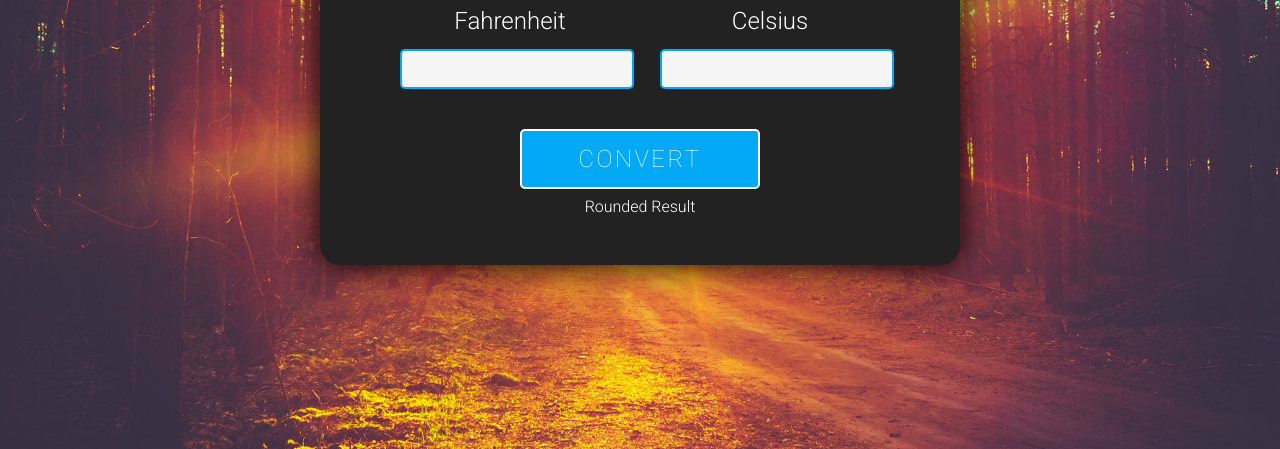
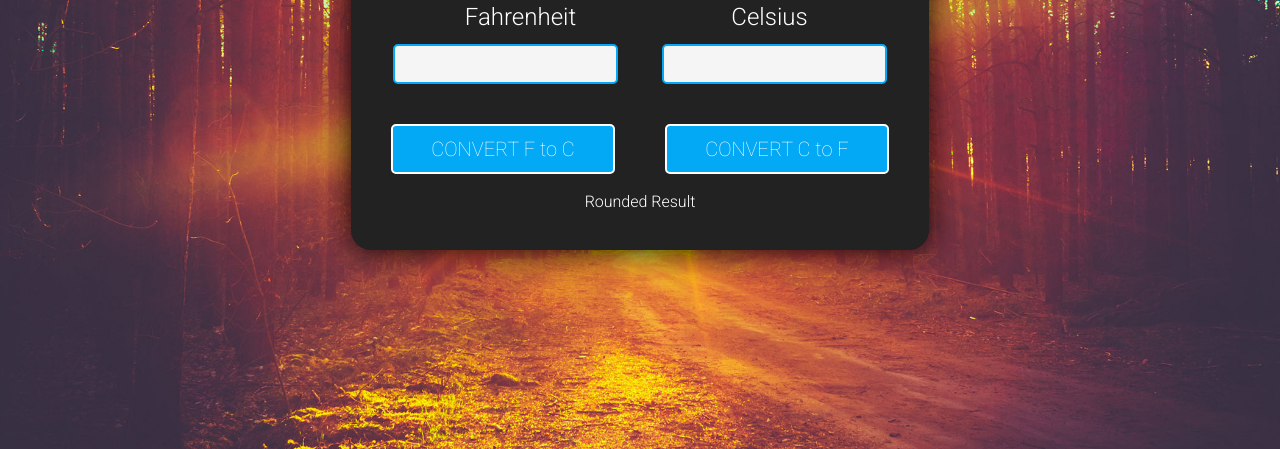
Before and after one commit to HopferDesign/fewd-36, a plain HTML site: page Temperature-Converter/Temperature-Converter.html in a window 1280 px wide. Shown: the part 351-800 px from the top of the page. Drawn offline with Linux system fonts and the light colour scheme.

Commit message:
got calculator working

```diff
--- a/Temperature-Converter/Temperature-Converter.html
+++ b/Temperature-Converter/Temperature-Converter.html
@@ -24,8 +24,8 @@
 		</div>
 
 		<div class="bottom">
-			<button class="convert">CONVERT</button>
-			<!-- <label><input type="checkbox" id="cbox1" value="rounded-result"> Rounded Result</label> -->
+			<button class="convert convertF">CONVERT F to C</button>
+			<button class="convert convertC">CONVERT C to F</button>
 		</div>
 		<p>Rounded Result</p>
 
--- a/Temperature-Converter/css/Temperature-Converter.css
+++ b/Temperature-Converter/css/Temperature-Converter.css
@@ -21,7 +21,7 @@ body {
 	max-width: 50%;
 	max-height: 55%;
 	min-height: 400px;
-	min-width: 600px;
+	min-width: 500px;
 	border-radius: 20px;
 	background-color: #222;
 	margin: auto;
@@ -33,7 +33,6 @@ body {
 .temps {
 	display: flex;
 	justify-content: space-between;
-	padding: 20px;
 	padding-bottom: 40px;
 	text-align: center;
 }
@@ -52,20 +51,20 @@ h2 {
 	font-family: 'Roboto', sans-serif;
 	font-weight: 300;
 	text-align: center;
-	margin-bottom: 16px;
+	margin-bottom: 15px;
+	padding-left: 10px;
 }
 
 p {
-	padding: 10px;
+	padding-top: 10px;
 	text-align: center;
 	font-family: 'Roboto', sans-serif;
 	font-weight: 300;
 }
 
-input {
+.input-box-1 {
 	width: 90%;
 	height: 40px;
-	margin: 0 20px;
 	font-family: 'Roboto', sans-serif;
 	font-weight: 300;
 	border: 2px solid #03A9F4;
@@ -74,16 +73,32 @@ input {
 	border-radius: 5px;
 	text-align: center;
 	font-size: 20px;
+	margin-right: 20px;
+}
+
+.input-box-2 {
+	width: 90%;
+	height: 40px;
+	font-family: 'Roboto', sans-serif;
+	font-weight: 300;
+	border: 2px solid #03A9F4;
+	background: #F5F5F5;
+	color: #222;
+	border-radius: 5px;
+	text-align: center;
+	font-size: 20px;
+	margin-left: 20px;
 }
 
 .bottom {
 	display: flex;
-	justify-content: center;
+	justify-content: space-between;
+	padding-bottom: 10px;
 }
 
 .convert {
-	width: 240px;
-	height: 60px;
+	width: 45%;
+	height: 50px;
 	font-family: 'Roboto', sans-serif;
 	font-weight: 100;
 	border: 2px solid white;
@@ -91,6 +106,5 @@ input {
 	color: white;
 	border-radius: 5px;
 	text-align: center;
-	font-size: 24px;
-	letter-spacing: 2.5px;
+	font-size: 20px;
 }
--- a/Temperature-Converter/js/temperature-converter.js
+++ b/Temperature-Converter/js/temperature-converter.js
@@ -0,0 +1,24 @@
+var tempF = document.querySelector(".input-box-1");
+var tempC = document.querySelector(".input-box-2");
+var buttonF = document.querySelector(".convertF");
+var buttonC = document.querySelector(".convertC");
+
+
+buttonF.addEventListener("click", calcFahrenheitToCelcius);
+buttonC.addEventListener("click", calcCelciusToFahrenheit);
+
+function calcFahrenheitToCelcius(event) {
+  if (tempF.value.length > 0) {
+    tempC.value = (tempF.value-32)*(5/9);
+  } else {
+    tempC.value = ' ';
+  }
+}
+
+function calcCelciusToFahrenheit(event) {
+  if (tempC.value.length > 0) {
+    tempF.value = tempC.value*9/5+32;
+  } else {
+    tempF.value = ' ';
+  }
+}
```
